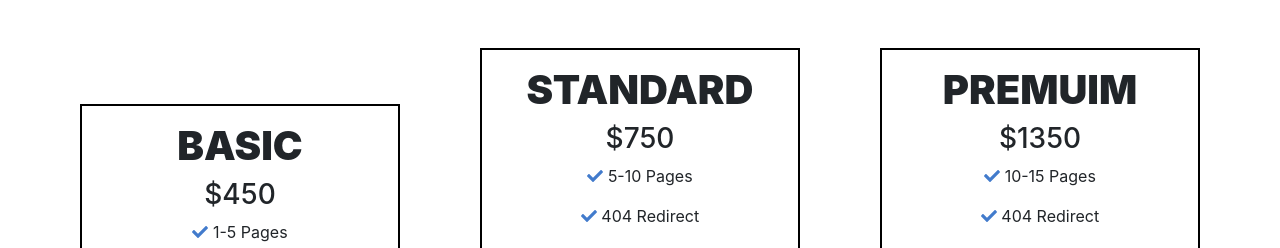
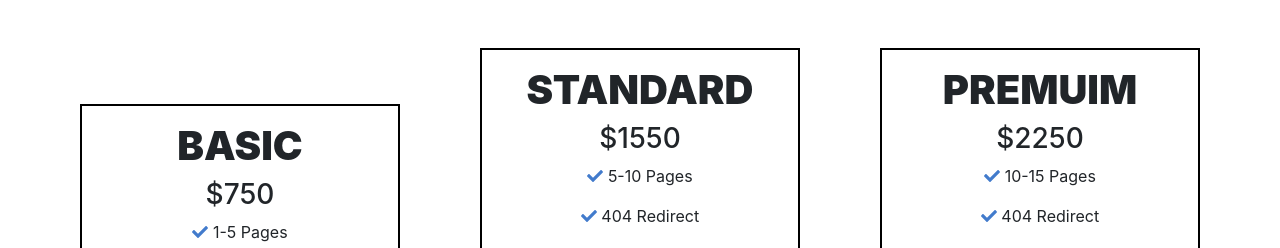
Before and after one commit to Clubin1/NeroDev, a React (Create React App) app: page / in a window 1280 px wide. Shown: the part 2934-3182 px from the top of the page. Built offline with nearby package versions, Linux system fonts and the light colour scheme.

Commit message:
Update HomePricing.js

```diff
--- a/src/components/HomePricing.js
+++ b/src/components/HomePricing.js
@@ -9,7 +9,7 @@ const HomePricing = () => {
         <div className="cardRow">
             <div id="twotime" className="priceCard">
                 <h1 className="cardTitle">BASIC</h1>
-                <h3 >$450</h3>
+                <h3 >$750</h3>
                 <p>
                     <i class="fa fa-check"></i> 1-5 Pages</p>
 
@@ -37,7 +37,7 @@ const HomePricing = () => {
             </div>
             <div className="priceCard">
                 <h1 className="cardTitle">STANDARD</h1>
-                <h3>$750</h3>
+                <h3>$1550</h3>
                 <p>
                     <i class="fa fa-check"></i> 5-10 Pages</p>
                 <p>
@@ -70,7 +70,7 @@ const HomePricing = () => {
             </div>
             <div className="priceCard">
                 <h1 className="cardTitle">PREMUIM</h1>
-                <h3>$1350</h3>
+                <h3>$2250</h3>
                 <p>
                     <i class="fa fa-check"></i> 10-15 Pages</p>
                 <p>
```
